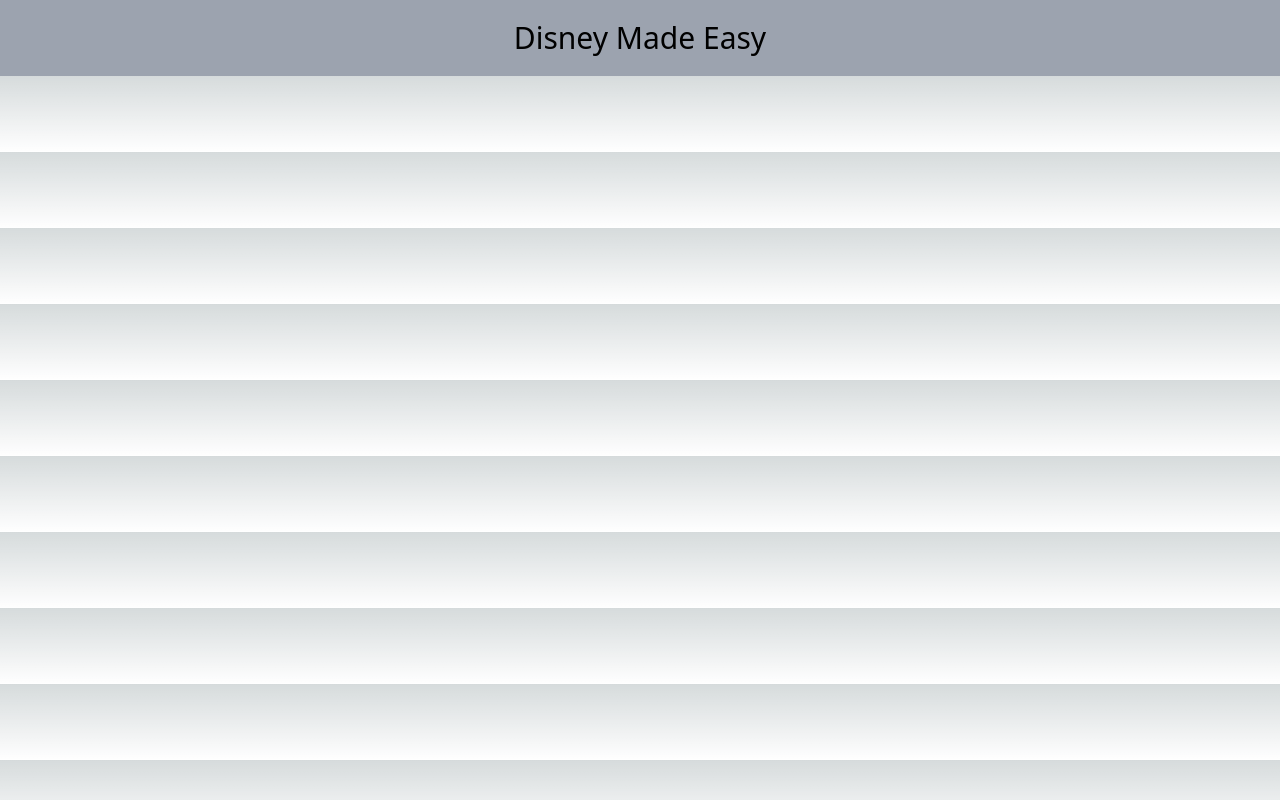
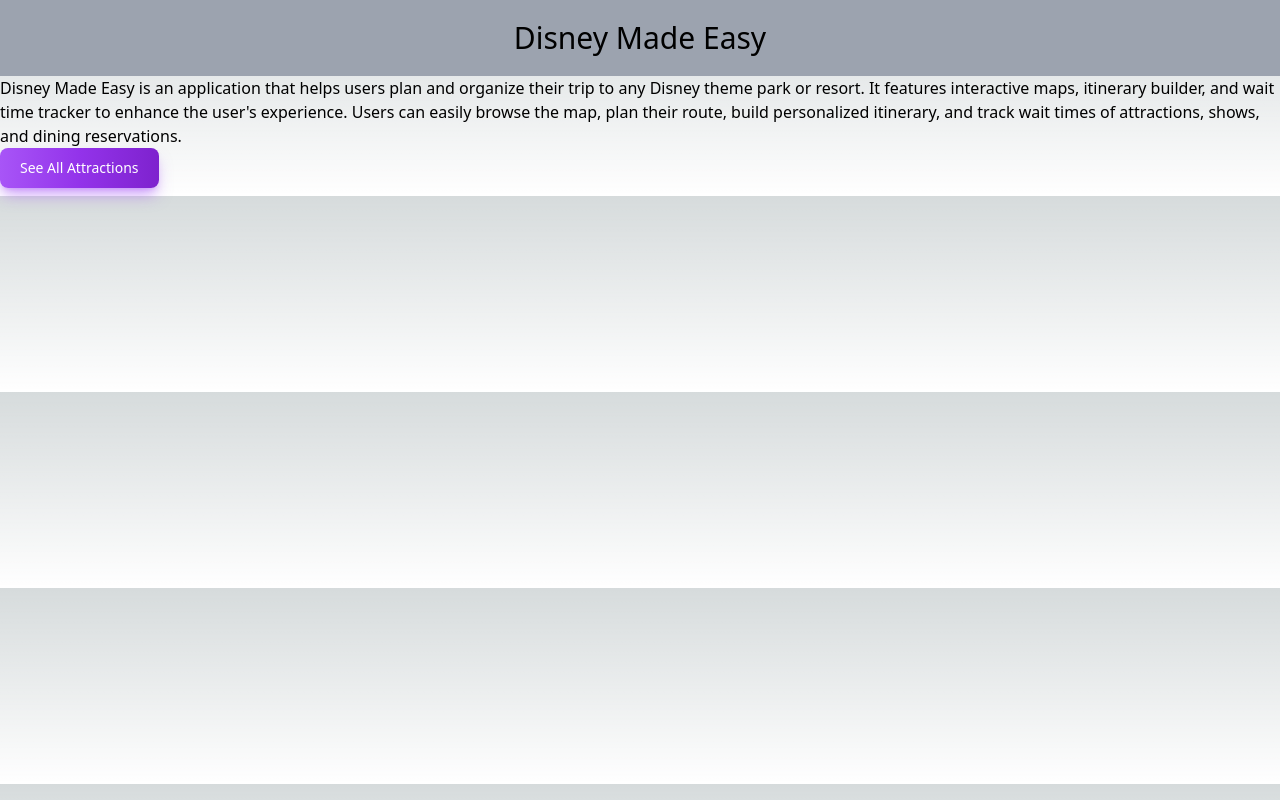
Before and after one commit to awirth224/hackathon, a Next.js app: page / in a window 1280 px wide. Built offline with nearby package versions, Linux system fonts and the light colour scheme.

Commit message:
Add homepage

```diff
--- /dev/null
+++ b/src/components/Homepage.js
@@ -0,0 +1,10 @@
+const Homepage = () => {
+  return (
+    <div>
+      <p>Disney Made Easy is an application that helps users plan and organize their trip to any Disney theme park or resort. It features interactive maps, itinerary builder, and wait time tracker to enhance the user's experience. Users can easily browse the map, plan their route, build personalized itinerary, and track wait times of attractions, shows, and dining reservations.</p>
+      <button type="button" class="text-white bg-gradient-to-r from-purple-500 via-purple-600 to-purple-700 hover:bg-gradient-to-br focus:ring-4 focus:outline-none focus:ring-purple-300 dark:focus:ring-purple-800 shadow-lg shadow-purple-500/50 dark:shadow-lg dark:shadow-purple-800/80 font-medium rounded-lg text-sm px-5 py-2.5 text-center mr-2 mb-2">See All Attractions</button>
+    </div>
+  )
+}
+
+export default Homepage
--- a/src/pages/index.js
+++ b/src/pages/index.js
@@ -1,4 +1,5 @@
 import Header from '@/components/Header'
+import Homepage from '@/components/Homepage'
 import Head from 'next/head'
 
 export default function Home() {
@@ -10,6 +11,7 @@
         <link rel='icon' href='/favicon.ico' />
       </Head>
       <Header/>
+      <Homepage />
   </div>
   )
 }
```
